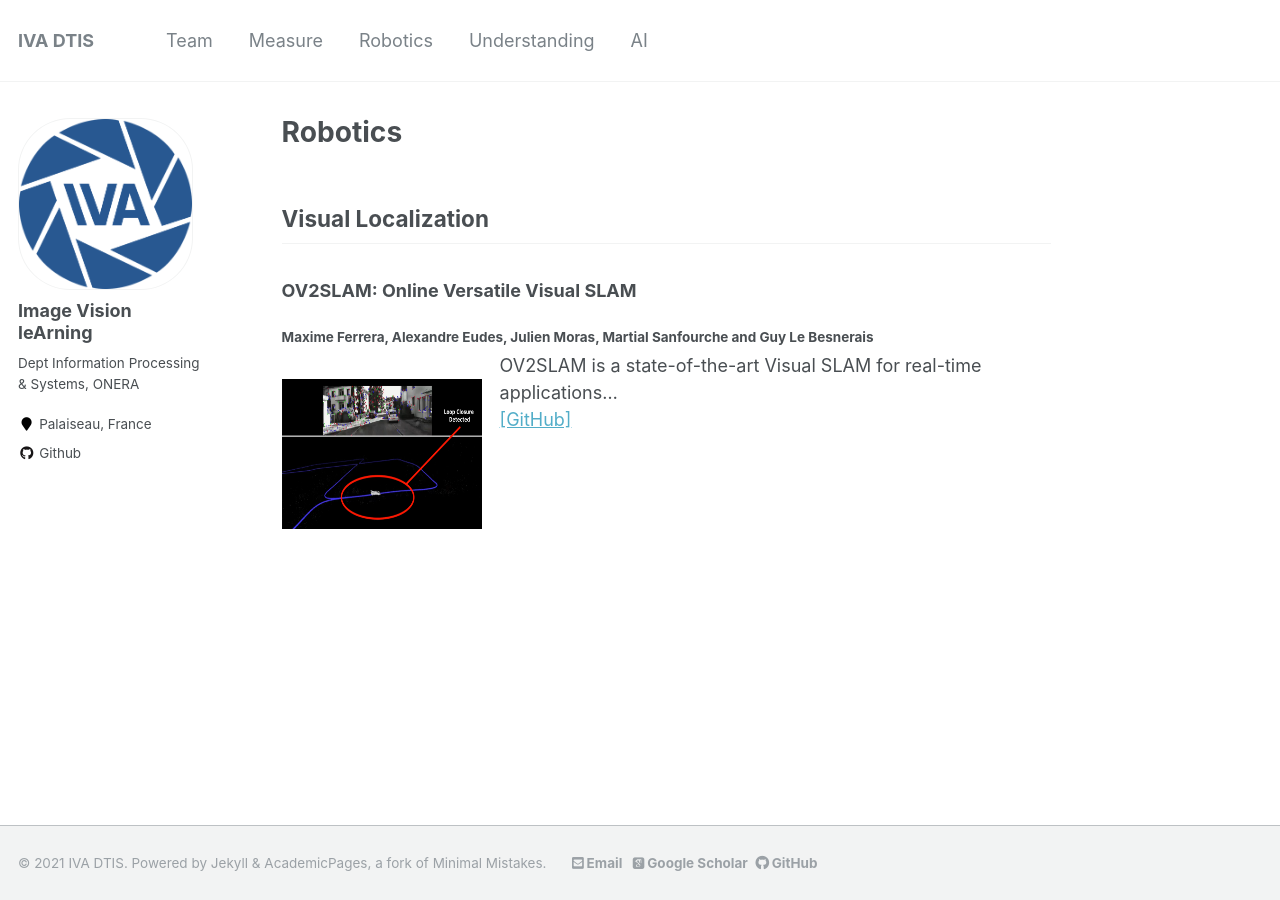
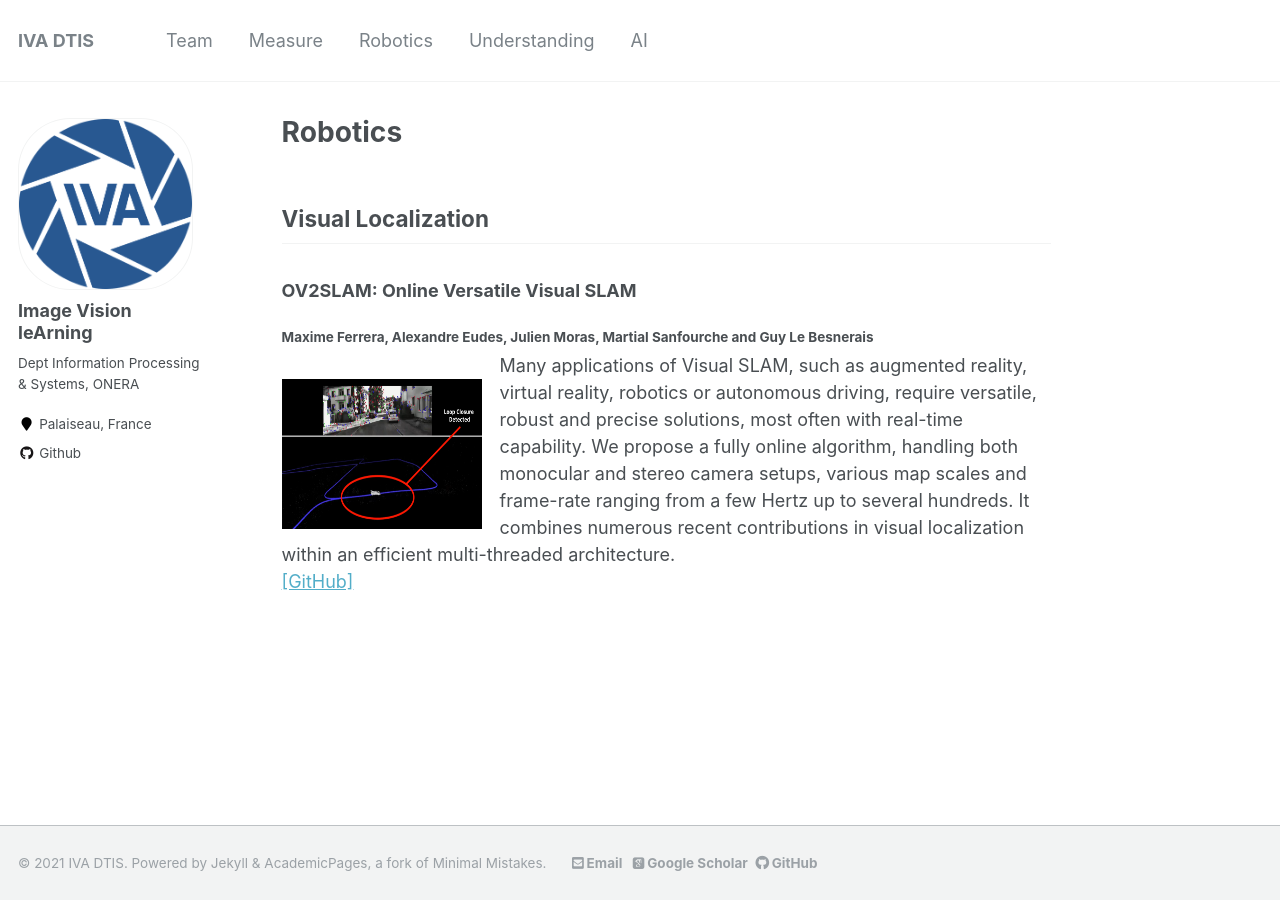
Before and after one commit to iva-dtis/iva-dtis.github.io, a Jekyll site: the page built from _pages/robotics.md, in a window 1280 px wide. Built offline with Jekyll 4.4.1, drawn with Linux system fonts in a browser that asks for light colours; some web fonts are replaced.

Commit message:
Update robotics.md

```diff
--- a/_pages/robotics.md
+++ b/_pages/robotics.md
@@ -32,7 +32,8 @@ author_profile: true
 #### Maxime Ferrera, Alexandre Eudes, Julien Moras, Martial Sanfourche and Guy Le Besnerais
 
 ![OV2SLAM](/images/OV2SLAM1.png){: style="float: left; margin-right: 1em;height: 150px; margin-top: 1.5em;width: 200px"}
-OV2SLAM is a state-of-the-art Visual SLAM for real-time applications...
+Many applications of Visual SLAM, such as augmented reality, virtual reality, robotics or autonomous driving, require versatile, robust and precise solutions, most often with
+real-time capability. We propose a fully online algorithm, handling both monocular and stereo camera setups, various map scales and frame-rate ranging from a few Hertz up to several hundreds. It combines numerous recent contributions in visual localization within an efficient multi-threaded architecture.
 <!-- <normal> -->
 <!-- <p style="text-align: right;"> -->
 <br />
```
